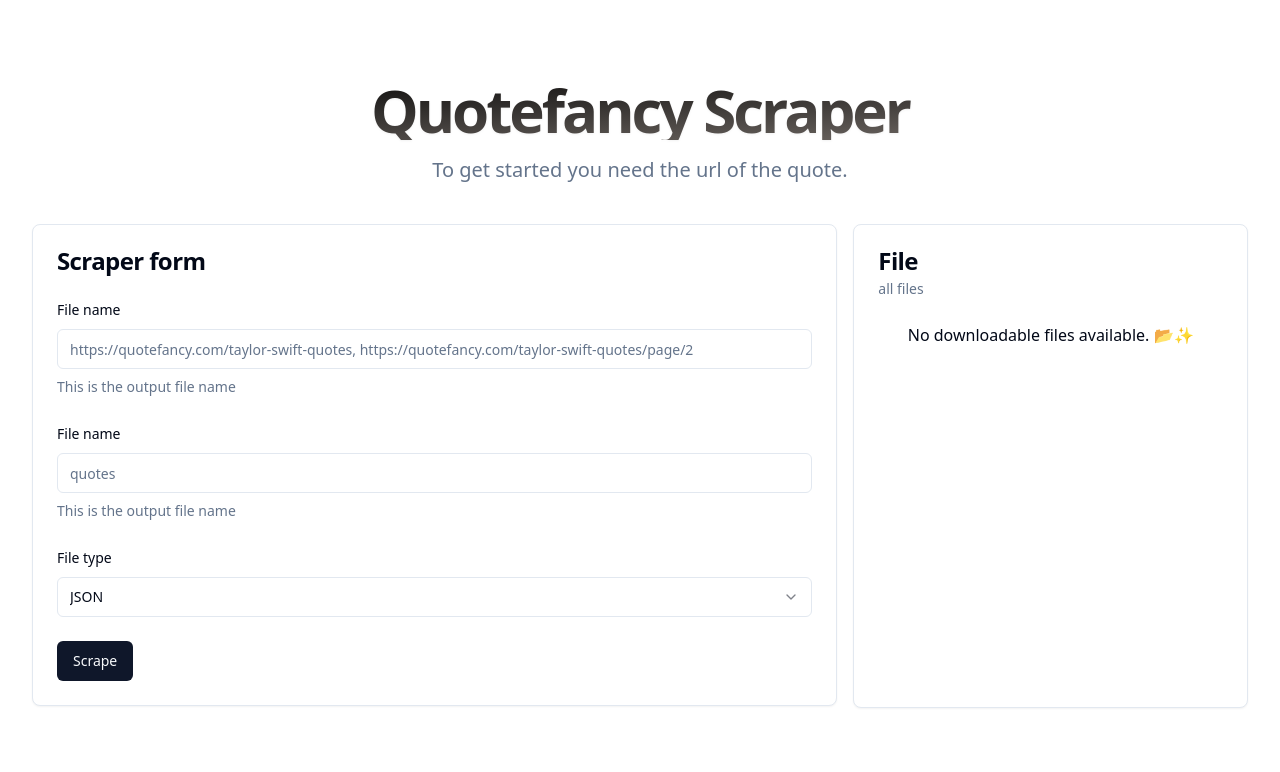
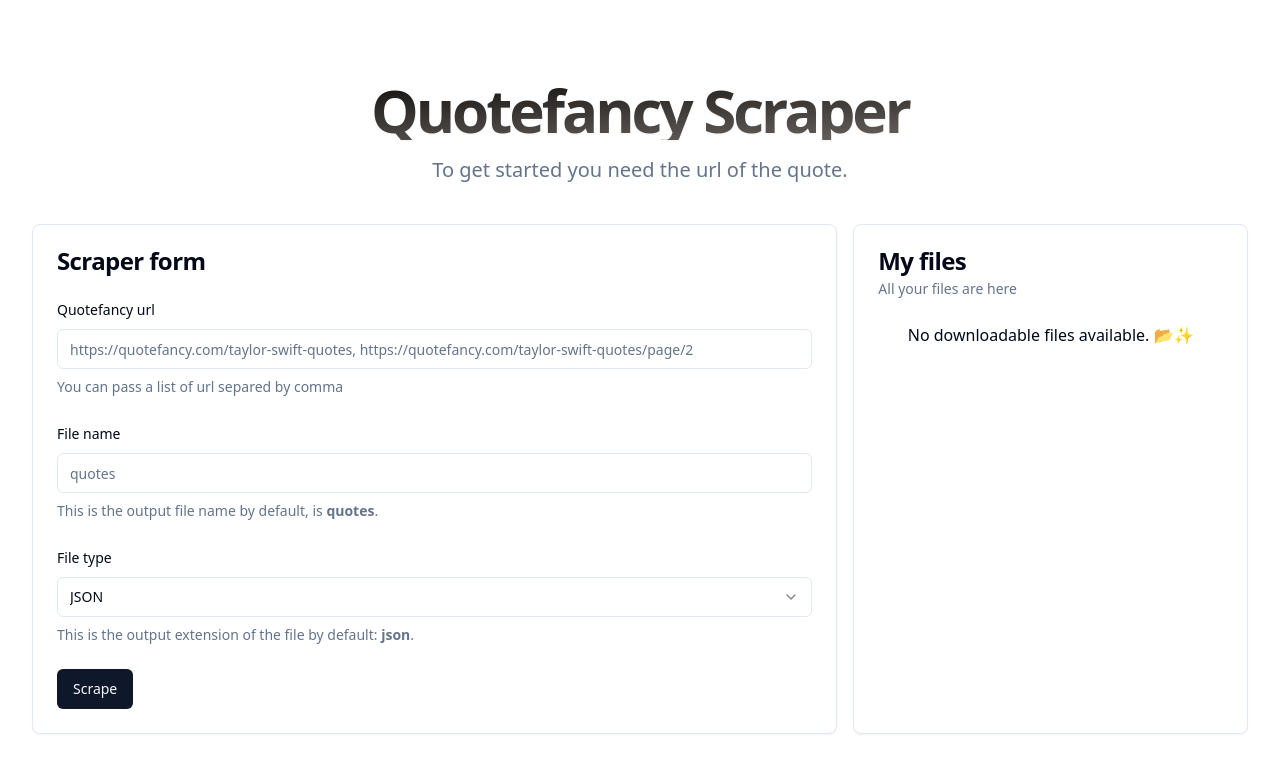
Before and after one commit to Dereje-getu-tadesse-10/quotefancy-scraper, a React (Vite) app in the folder frontend/: page / in a window 1280 px wide. Shown: the top 772 px of the page. Built offline with nearby package versions, Linux system fonts and the light colour scheme.

Commit message:
style: form and downloadUrls component

```diff
--- a/frontend/src/components/download-urls.tsx
+++ b/frontend/src/components/download-urls.tsx
@@ -51,10 +51,10 @@ export const DownloadUrls = () => {
   return (
     <Card className="w-full">
       <CardHeader>
-        <CardTitle>File</CardTitle>
-        <CardDescription>all files</CardDescription>
+        <CardTitle>My files</CardTitle>
+        <CardDescription>All your files are here</CardDescription>
       </CardHeader>
-      <CardContent className="h-[384px] overflow-x-scroll">
+      <CardContent className="h-[410px] overflow-x-scroll">
         {downloadUrls.length === 0 ? (
           <EmptyCard />
         ) : (
--- a/frontend/src/components/form.tsx
+++ b/frontend/src/components/form.tsx
@@ -81,9 +81,6 @@ export const ScraperForm = () => {
   const mutation = useMutation(postScraperInfo, {
     onSuccess: async (data) => {
       const res = await data.json();
-      // const downloadLink = `${import.meta.env.VITE_BACKEND_API}/download/${
-      //   res.file
-      // }`;
       addDownloadUrl(res.file);
     },
   });
@@ -109,7 +106,7 @@ export const ScraperForm = () => {
               name="path"
               render={({ field }) => (
                 <FormItem>
-                  <FormLabel>File name</FormLabel>
+                  <FormLabel>Quotefancy url</FormLabel>
                   <FormControl>
                     <Input
                       placeholder="https://quotefancy.com/taylor-swift-quotes, https://quotefancy.com/taylor-swift-quotes/page/2"
@@ -117,7 +114,7 @@ export const ScraperForm = () => {
                     />
                   </FormControl>
                   <FormDescription>
-                    This is the output file name
+                    You can pass a list of url separed by comma{" "}
                   </FormDescription>
                   <FormMessage />
                 </FormItem>
@@ -133,7 +130,8 @@ export const ScraperForm = () => {
                     <Input placeholder="quotes" {...field} />
                   </FormControl>
                   <FormDescription>
-                    This is the output file name
+                    This is the output file name by default, is{" "}
+                    <strong>quotes</strong>.
                   </FormDescription>
                   <FormMessage />
                 </FormItem>
@@ -161,6 +159,10 @@ export const ScraperForm = () => {
                     </SelectContent>
                   </Select>
                   <FormMessage />
+                  <FormDescription>
+                    This is the output extension of the file by default:{" "}
+                    <strong>json</strong>.
+                  </FormDescription>
                 </FormItem>
               )}
             />
--- a/frontend/src/components/scrape-wrapper.tsx
+++ b/frontend/src/components/scrape-wrapper.tsx
@@ -3,10 +3,10 @@ import { DownloadUrls } from "@/components/download-urls";
 
 export const ScrapeWrapper = () => (
   <section className="grid grid-cols-1 gap-4 md:grid-cols-6">
-    <div className="md:col-span-4">
+    <div className="lg:col-span-4">
       <ScraperForm />
     </div>
-    <div className="md:col-span-2">
+    <div className="lg:col-span-2">
       <DownloadUrls />
     </div>
   </section>
```
